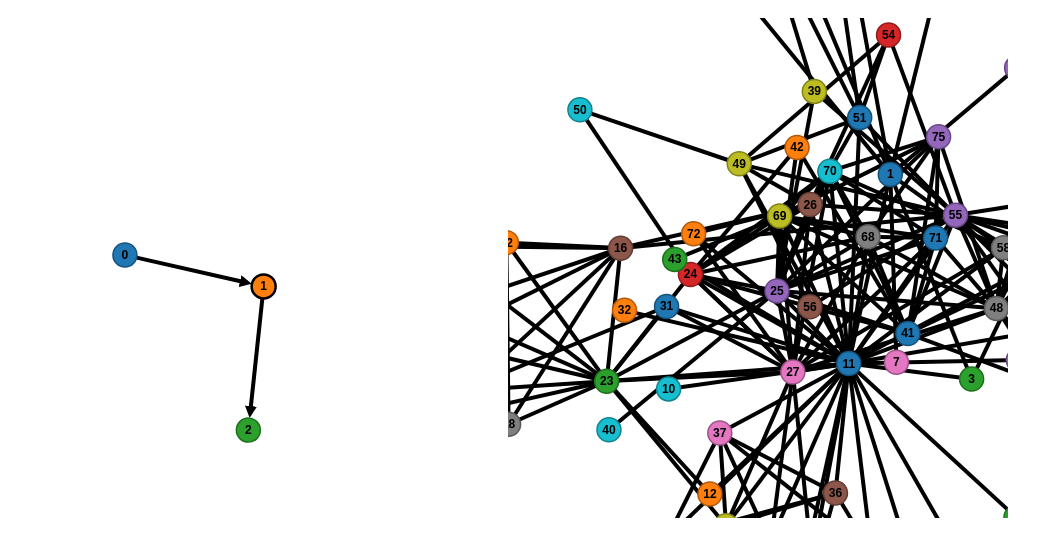
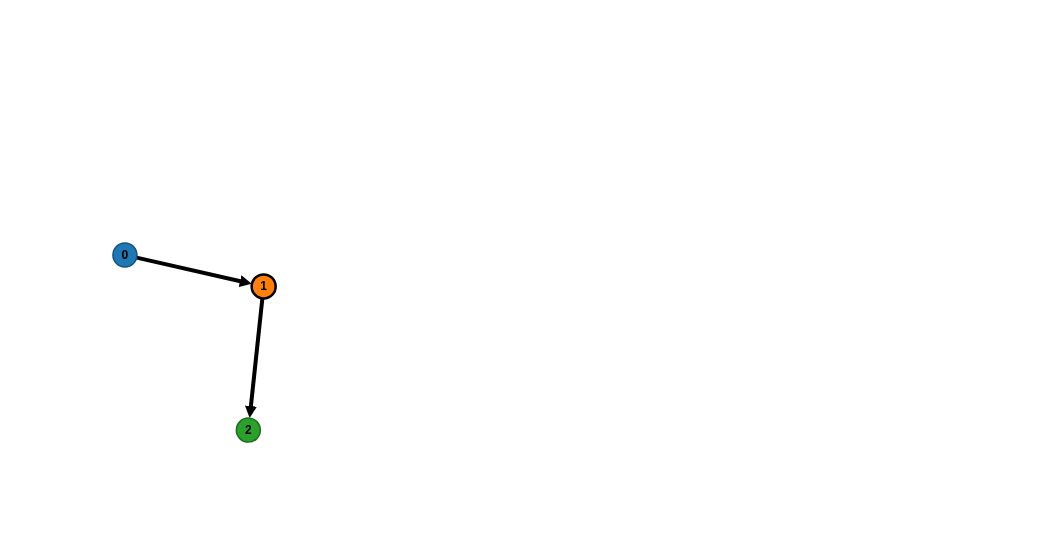
Before and after one commit to ChristophKuper/d3-graph-editor, a website: page public/index.htm in a window 1280 px wide. Shown: the part 48-604 px from the top of the page, without its empty margins (0-1063 px from the left). Drawn offline with Linux system fonts and the light colour scheme; animation ran at ten frames a second.

Commit message:
remove new example

```diff
--- a/public/index.htm
+++ b/public/index.htm
@@ -43,7 +43,7 @@
                 ];
 
                 var editor = new GraphEditor("#graphEditor",  {nodes : nodes, links : links, lastNodeID : 2});
-                var editor = new GraphEditor("#graphEditor",  {nodes : data.nodes, links : data.links, lastNodeID : i});
+                //var editor = new GraphEditor("#graphEditor",  {nodes : data.nodes, links : data.links, lastNodeID : i});
 
             });
         });
```
